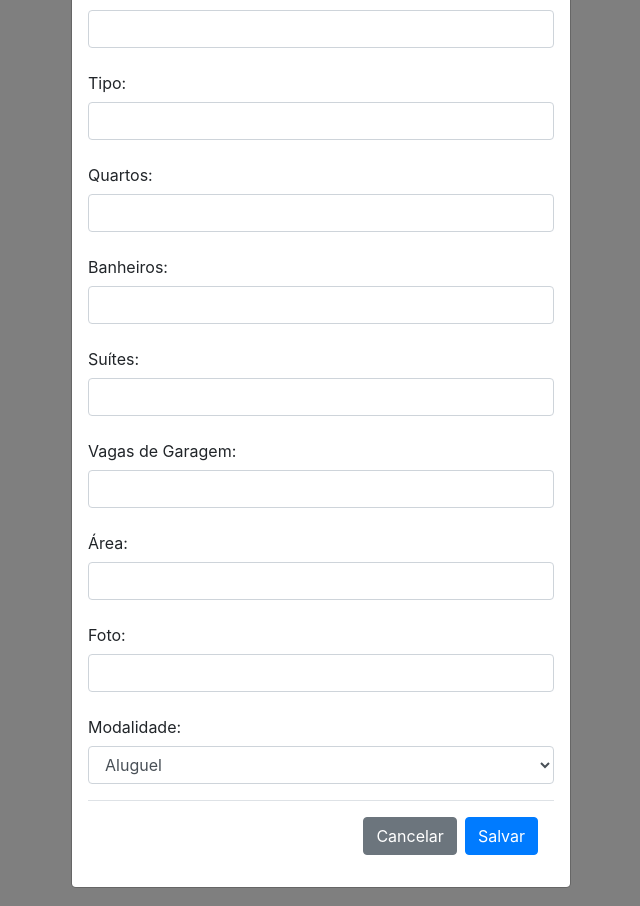
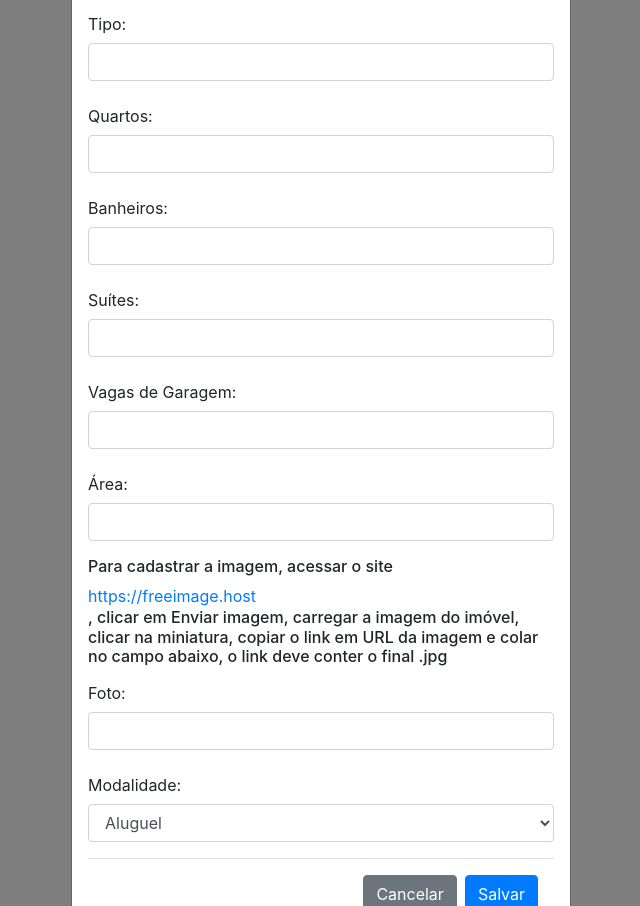
Before and after one commit to tiagosales/immobilis-frontend-main, a Django app: template immobilis/web/templates/admin_imoveis.html in a window 1280 px wide, after a click on "Adicionar Imovel". Shown: the part 771-1677 px from the top of the page, without its empty margins (319-959 px from the left). Run offline with Django 4.2, Linux system fonts and the light colour scheme; the template is opened without the code that fills it: most values are stand-ins (such as "Sample title", 1, 10 or a date in 2020).

Commit message:
Adicionar mensagem de upload da imagem

```diff
--- a/immobilis/web/templates/admin_imoveis.html
+++ b/immobilis/web/templates/admin_imoveis.html
@@ -245,6 +245,7 @@
             />
           </div>
           <div class="form-group">
+            <h6>Para cadastrar a imagem, acessar o site </h6><a href="https://freeimage.host">https://freeimage.host</a><h6>, clicar em Enviar imagem, carregar a imagem do imóvel, clicar na miniatura, copiar o link em URL da imagem e colar no campo abaixo, o link deve conter o final .jpg</h6>
             <label for="fotoImovelAdd" class="col-form-label">Foto:</label>
             <input
               type="text"
@@ -534,9 +535,10 @@
       <div class="modal-body">
         <!-- Formulário para adicionar imagens -->
         <form onsubmit="adicionarImagem(event)">
-          <input type="hidden" name="id" id="idImovel" value="1001" />
+          <input type="hidden" name="id" id="idImovel" />
           <!-- Substitua 1001 pelo valor real do idImovel -->
           <div class="form-group">
+            <h6>Para cadastrar a imagem, acessar o site </h6><a href="https://freeimage.host">https://freeimage.host</a><h6>, clicar em Enviar imagem, carregar a imagem do imóvel, clicar na miniatura, copiar o link em URL da imagem e colar no campo abaixo, o link deve conter o final .jpg</h6>
             <label for="novaImagem">URL da Nova Imagem:</label>
             <input
               type="text"
```
